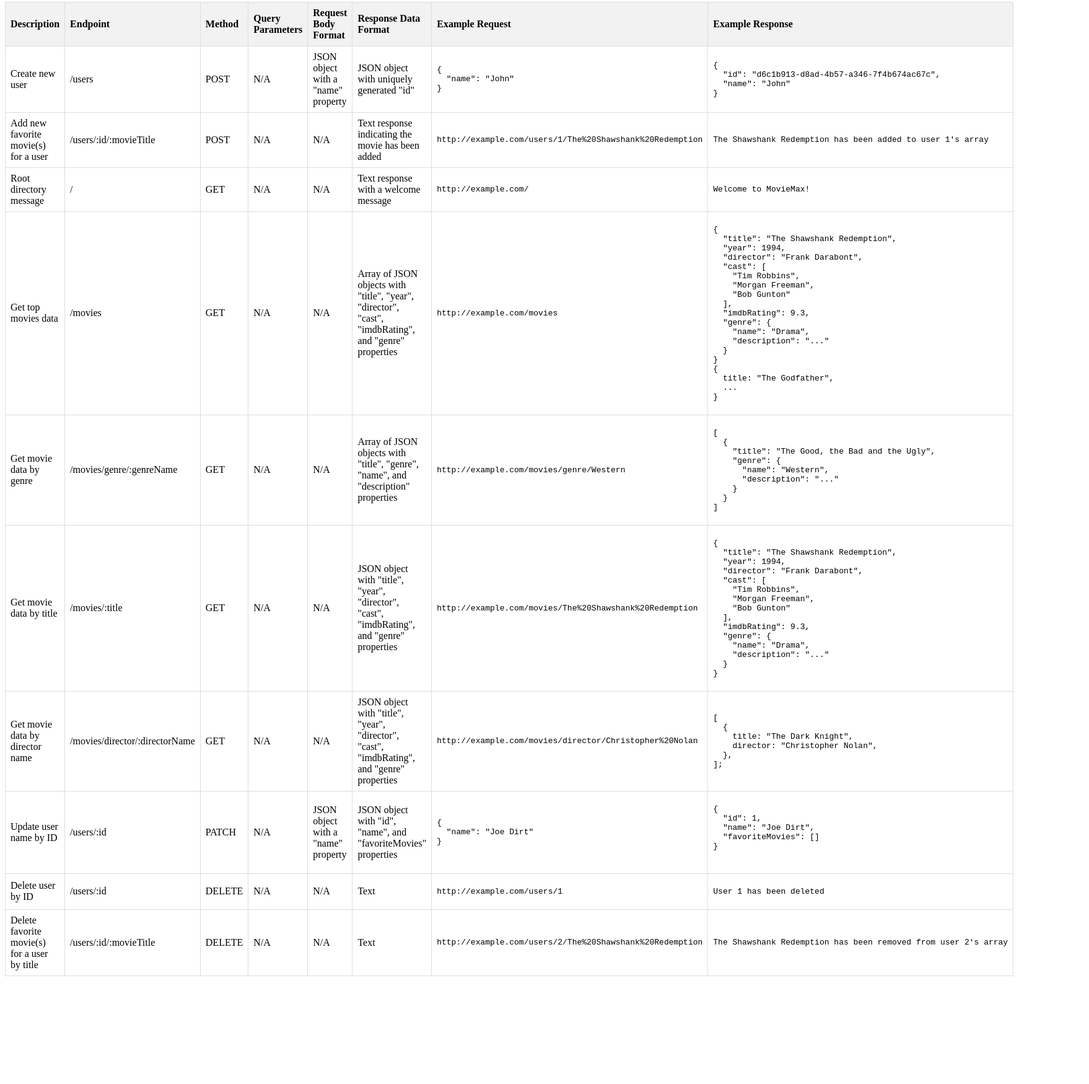
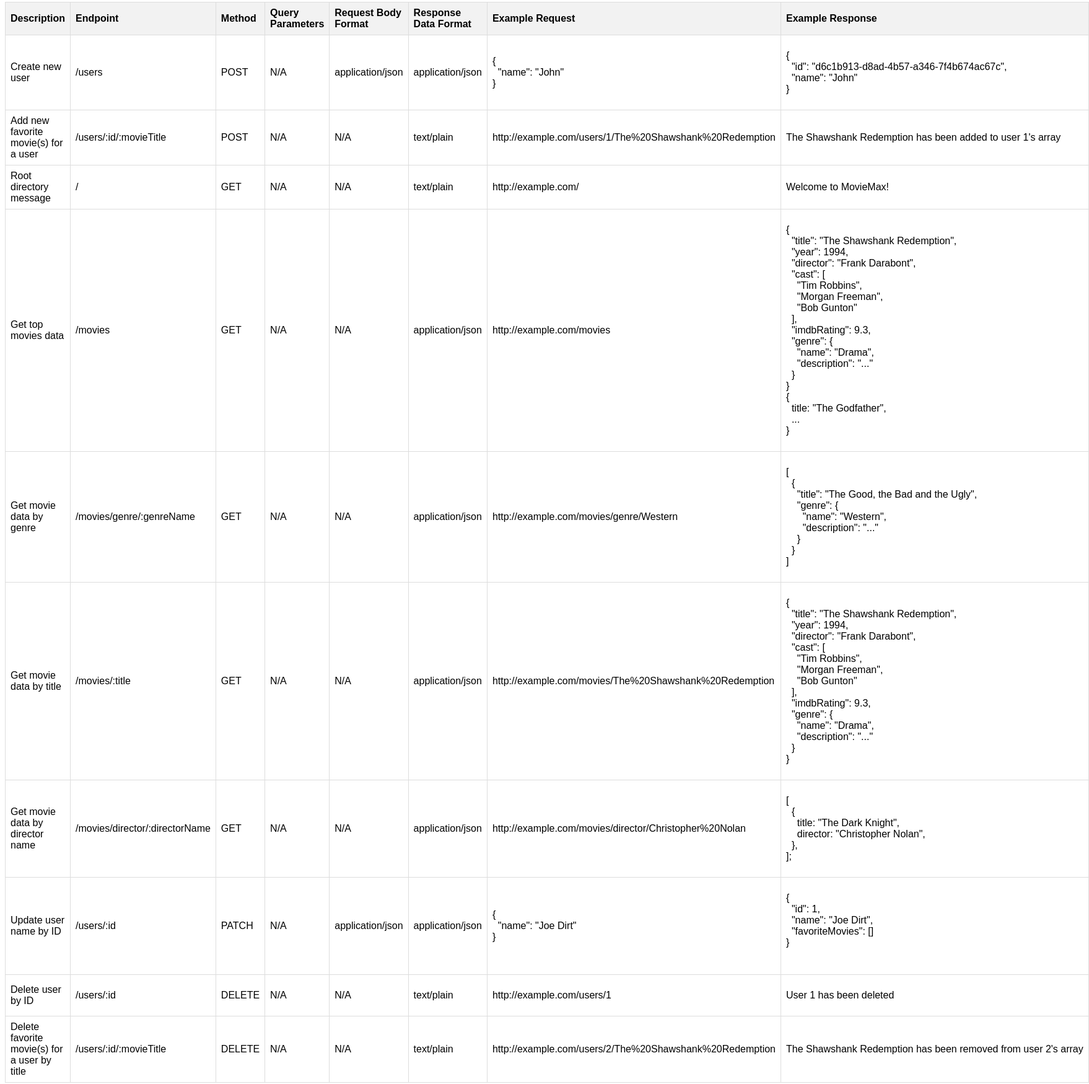
Before and after one commit to jdeebs/moviemax, a website: page public/documentation.html in a window 1280 px wide. Shown: the part 77-1826 px from the top of the page at 62% size, 1758 px wide, since content can reach past the window. Before the commit the page ends 1660 px from the top, so only its background shows below. Drawn offline with Linux system fonts and the light colour scheme.

Commit message:
Update documentation.html

```diff
--- a/public/documentation.html
+++ b/public/documentation.html
@@ -6,9 +6,15 @@
   <meta name="viewport" content="width=device-width, initial-scale=1.0" />
   <title>MovieMax API Documentation</title>
   <style>
+    * {
+      font-family: Arial, Helvetica, sans-serif;
+      box-sizing: border-box;
+    }
+
     table {
       width: 100%;
       border-collapse: collapse;
+      overflow-x: auto;
     }
 
     th,
@@ -44,8 +50,8 @@
       <td>/users</td>
       <td>POST</td>
       <td>N/A</td>
-      <td>JSON object with a "name" property</td>
-      <td>JSON object with uniquely generated "id"</td>
+      <td>application/json</td>
+      <td>application/json</td>
       <td>
         <pre><code>{
   "name": "John"
@@ -65,7 +71,7 @@
       <td>POST</td>
       <td>N/A</td>
       <td>N/A</td>
-      <td>Text response indicating the movie has been added</td>
+      <td>text/plain</td>
       <td>
         <pre><code>http://example.com/users/1/The%20Shawshank%20Redemption</code></pre>
       </td>
@@ -80,7 +86,7 @@
       <td>GET</td>
       <td>N/A</td>
       <td>N/A</td>
-      <td>Text response with a welcome message</td>
+      <td>text/plain</td>
       <td>
         <pre><code>http://example.com/</code></pre>
       </td>
@@ -95,7 +101,7 @@
       <td>GET</td>
       <td>N/A</td>
       <td>N/A</td>
-      <td>Array of JSON objects with "title", "year", "director", "cast", "imdbRating", and "genre" properties</td>
+      <td>application/json</td>
       <td>
         <pre><code>http://example.com/movies</code></pre>
       </td>
@@ -128,7 +134,7 @@
       <td>GET</td>
       <td>N/A</td>
       <td>N/A</td>
-      <td>Array of JSON objects with "title", "genre", "name", and "description" properties</td>
+      <td>application/json</td>
       <td>
         <pre><code>http://example.com/movies/genre/Western</code></pre>
       </td>
@@ -151,7 +157,7 @@
       <td>GET</td>
       <td>N/A</td>
       <td>N/A</td>
-      <td>JSON object with "title", "year", "director", "cast", "imdbRating", and "genre" properties</td>
+      <td>application/json</td>
       <td>
         <pre><code>http://example.com/movies/The%20Shawshank%20Redemption</code></pre>
       </td>
@@ -180,7 +186,7 @@
       <td>GET</td>
       <td>N/A</td>
       <td>N/A</td>
-      <td>JSON object with "title", "year", "director", "cast", "imdbRating", and "genre" properties</td>
+      <td>application/json</td>
       <td>
         <pre><code>http://example.com/movies/director/Christopher%20Nolan</code></pre>
       </td>
@@ -199,8 +205,8 @@
       <td>/users/:id</td>
       <td>PATCH</td>
       <td>N/A</td>
-      <td>JSON object with a "name" property</td>
-      <td>JSON object with "id", "name", and "favoriteMovies" properties</td>
+      <td>application/json</td>
+      <td>application/json</td>
       <td>
         <pre><code>
 {
@@ -224,7 +230,7 @@
       <td>DELETE</td>
       <td>N/A</td>
       <td>N/A</td>
-      <td>Text</td>
+      <td>text/plain</td>
       <td>
         <pre><code>http://example.com/users/1</code></pre>
       </td>
@@ -239,7 +245,7 @@
       <td>DELETE</td>
       <td>N/A</td>
       <td>N/A</td>
-      <td>Text</td>
+      <td>text/plain</td>
       <td>
         <pre><code>http://example.com/users/2/The%20Shawshank%20Redemption</code></pre>
       </td>
```
